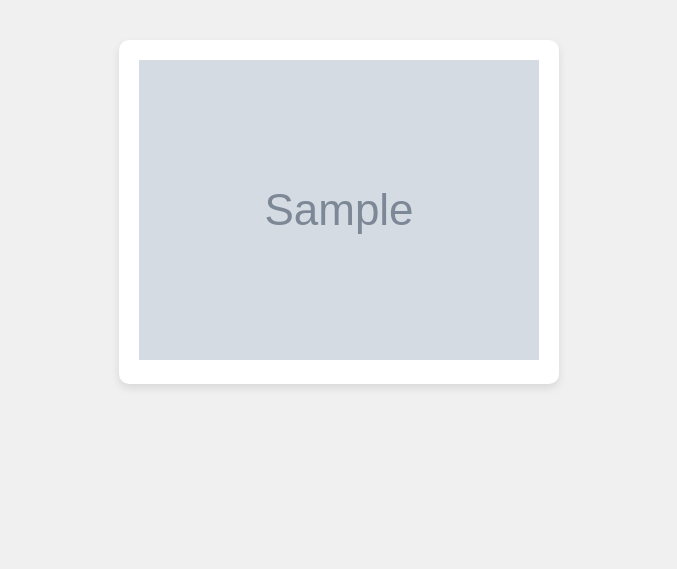
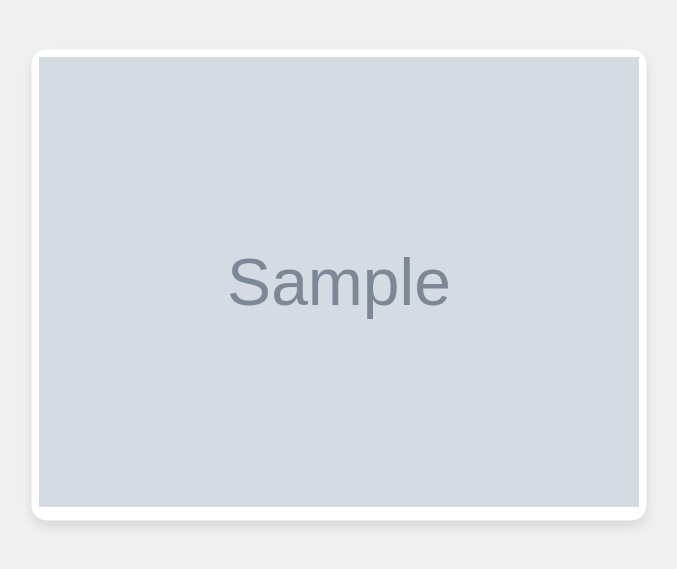
Before and after one commit to Rezoron/hacaton, a Python web app: template templates/list.html in a window 1280 px wide. Shown: the part 106-675 px from the top of the page, without its empty margins (301-978 px from the left). Run offline with Jinja, Linux system fonts and the light colour scheme; the template is opened without the code that fills it: most values are stand-ins (such as "Sample title", 1, 10 or a date in 2020); grey boxes marked "Sample" are stand-in pictures.

Commit message:
fix view

```diff
--- a/static/css/style.css
+++ b/static/css/style.css
@@ -1,4 +1,3 @@
-
 body {
     font-family: Arial, sans-serif;
     margin: 0;
@@ -80,14 +79,17 @@
     font-family: 'Arial', sans-serif;
     transition: background-color 0.3s ease, color 0.3s ease;
 }
+
 .light-theme {
     background-color: #f0f0f0;
     color: #333;
 }
+
 .dark-theme {
     background-color: #212121;
     color: #000000;
 }
+
 .switch {
     position: relative;
     display: inline-block;
@@ -95,11 +97,13 @@
     height: 34px;
     margin-bottom: 20px;
 }
+
 .switch input {
     opacity: 0;
     width: 0;
     height: 0;
 }
+
 .slider {
     position: absolute;
     cursor: pointer;
@@ -111,6 +115,7 @@
     border-radius: 34px;
     transition: background-color 0.4s;
 }
+
 .slider:before {
     position: absolute;
     content: "";
@@ -122,36 +127,45 @@
     transition: transform 0.4s;
     border-radius: 50%;
 }
-        input:checked + .slider {
+
+input:checked+.slider {
     background-color: #ff5722;
 }
-        input:checked + .slider:before {
+
+input:checked+.slider:before {
     transform: translateX(26px);
 }
-        h1, p {
+
+h1,
+p {
     margin: 0;
     padding: 10px 0;
 }
+
 #progress {
     width: 100%;
     background-color: lightgray;
     margin-top: 10px;
     display: none;
 }
+
 #progressBar {
     width: 0%;
     height: 20px;
     background-color: #4CAF50;
 }
+
 #preview {
     max-width: 100%;
     margin-top: 20px;
     display: none;
 }
+
 #remainingTime {
     margin-top: 10px;
     font-weight: bold;
 }
+
 .file-upload {
     display: inline-block;
     cursor: pointer;
@@ -163,9 +177,28 @@
     font-size: 16px;
     transition: background-color 0.3s;
 }
+
 .file-upload:hover {
     background-color: #45a049;
 }
+
 #fileInput {
-            display: none; /* Скрываем оригинальный input */
+    display: none;
+    /* Скрываем оригинальный input */
 }
+
+.container-img{
+    display: flex;
+    flex-wrap: wrap;
+    justify-content: center;
+    align-items: baseline;
+}
+
+.img{
+    background-color: #fff;
+    border-radius: 10px;
+    box-shadow: 0 4px 8px rgba(0, 0, 0, 0.1);
+    margin: 10vw;
+    padding: 5px;
+    scale: 1.5;
+}
--- a/templates/list.html
+++ b/templates/list.html
@@ -1,10 +1,10 @@
 {% extends 'base.html' %}
 
 {% block content %}
-    <div class="container">
+    <div class="container-img">
         {% for img_data in imgs %}
-            <div class="sending">
-                <img src="{{ img_data['url'] }}" id="{{ img_data['id'] }}"/>
+            <div class="img">
+                <img src="{{ 'http://127.0.0.1:8000/'+img_data['url'] }}" id="{{ img_data['id'] }}" alt="{{ 'http://127.0.0.1:8000'+img_data['url'] }}"/>
             </div>
         {% endfor %}
     </div>
--- a/upload_service/main.py
+++ b/upload_service/main.py
@@ -47,5 +47,5 @@ async def create_upload_file(file: UploadFile = File(...)):
 async def get_list_img():
     list = []
     for i in os.listdir('uploads'):
-        list.append({'url': f'uploads/{i}/1/{i}.jpeg', 'id': i})
+        list.append({'url': f'uploads/{i}/1/part_0_0.jpeg', 'id': i})
     return list
```
Also changed, not shown: templates/index.html (+36 -34 lines). Lines whose indentation alone changed are shown as unchanged.
